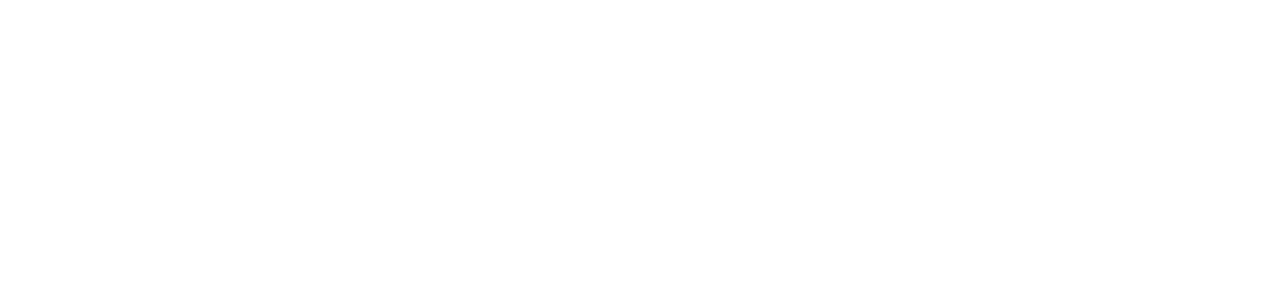
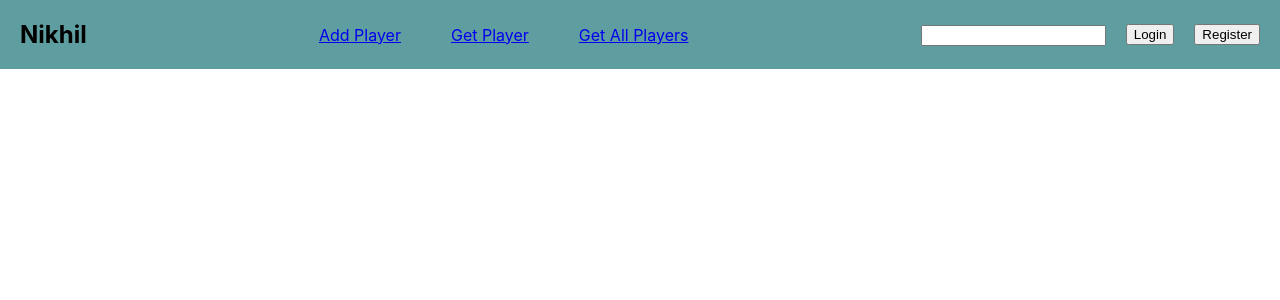
Before and after one commit to nikhil149/PracticeProjects, a React (Create React App) app in the folder client/: page / in a window 1280 px wide. Before the commit this address had no page. Shown: the top 300 px of the page. Built offline with nearby package versions, Linux system fonts and the light colour scheme.

Commit message:
Header Added

```diff
--- a/client/src/App.js
+++ b/client/src/App.js
@@ -3,10 +3,12 @@
 import { Routes, Route } from "react-router-dom";
 import GetPlayerData from "./components/GetPlayerData/GetPlayerData";
 import Players from "./components/Admin/Players";
+import Header from "./components/Header";
 
 function App() {
   return (
-    <div className="App">
+    <div>
+      <Header />
       <Routes>
         <Route path="/admin/addPlayer" element={<AddCricketData />} />
         <Route path="/admin/updatePlayer" element={<AddCricketData />} />
--- /dev/null
+++ b/client/src/components/Header/index.js
@@ -0,0 +1,28 @@
+import React from "react";
+import { useNavigate, NavLink } from "react-router-dom";
+import classes from "./styles.module.css";
+
+const Header = () => {
+  const navigate = useNavigate();
+  return (
+    <header>
+      <nav className={classes.nav}>
+        <h1 className={classes.nav_h1}> Nikhil</h1>
+        <div className={classes.nav__firstDiv}>
+          <NavLink to="/admin/addPlayer">Add Player</NavLink>
+          <NavLink to="/admin/getPlayer">Get Player</NavLink>
+          <NavLink to="/admin/getAllPlayers">Get All Players</NavLink>
+        </div>
+        <div className={classes.nav__secondDiv}>
+          <div>
+            <input type="text" />
+          </div>
+          <button type="button">Login</button>
+          <button type="button">Register</button>
+        </div>
+      </nav>
+    </header>
+  );
+};
+
+export default Header;
--- /dev/null
+++ b/client/src/components/Header/styles.module.css
@@ -0,0 +1,33 @@
+.header {
+    position: sticky;
+    top: 0;
+}
+.nav {
+  display: flex;
+  flex-direction: row;
+  align-content: center;
+  justify-content: space-between;
+  align-items: center;
+  padding: 20px;
+  background: cadetblue;
+}
+
+.nav_h1 {
+  margin: 0;
+}
+
+.nav__firstDiv {
+  display: flex;
+  flex-direction: row;
+  justify-content: space-around;
+  align-items: center;
+  gap: 50px;
+}
+
+.nav__secondDiv {
+  display: flex;
+  flex-direction: row;
+  justify-content: space-between;
+  align-items: center;
+  gap: 20px;
+}
```
